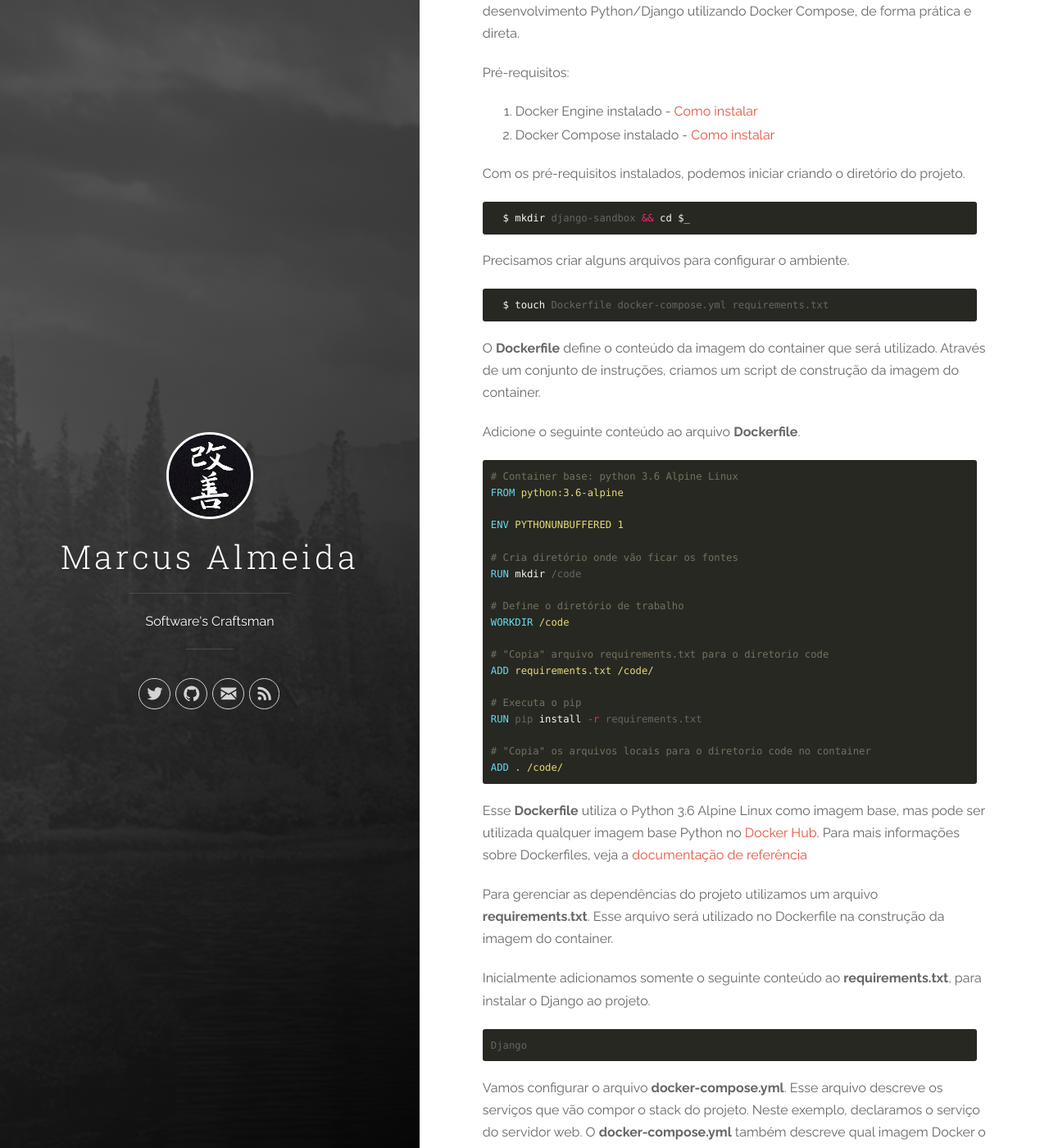
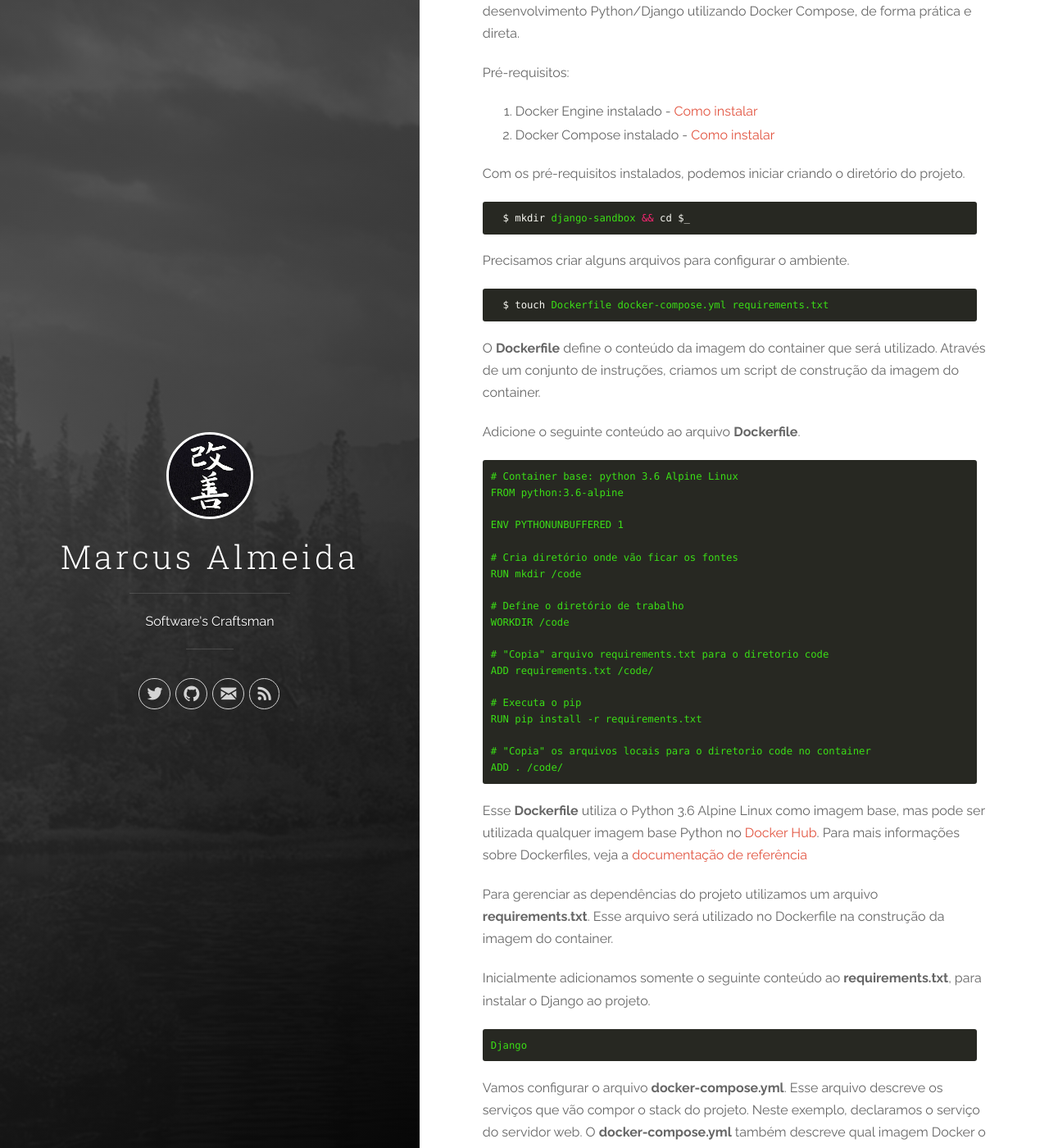
Before and after one commit to marcusalmeida/marcusalmeida.github.io, a Jekyll site: the page built from _posts/2016-08-26-desenvolvendo-com-django-docker-compose.markdown, in a window 1280 px wide and 1400 px high, scrolled down 270 px. Shown: the whole window at 82% size. Built offline with Jekyll 4.4.1, drawn with Linux system fonts in a browser that asks for light colours; nearby versions of some CDN libraries; some of the changed text lies outside the part shown.

Commit message:
Fixing highlight using rouge

```diff
--- a/_posts/2016-08-26-desenvolvendo-com-django-docker-compose.markdown
+++ b/_posts/2016-08-26-desenvolvendo-com-django-docker-compose.markdown
@@ -31,7 +31,7 @@
 
 Adicione o seguinte conteúdo ao arquivo **Dockerfile**.
 
-{% highlight docker %}
+{% highlight plaintext %}
 # Container base: python 3.6 Alpine Linux
 FROM python:3.6-alpine
 
@@ -70,7 +70,7 @@
 
 Adicione o seguinte conteúdo ao arquivo **docker-compose.yml**
 
-{% highlight yaml %}
+{% highlight plaintext %}
 version: '2'
 services:
     web:
--- a/css/monokai.css
+++ b/css/monokai.css
@@ -1,4 +1,4 @@
-.highlight pre { background-color: #272822; }
+.highlight pre { background-color: #272822; color: #3bde16; }
 .highlight .hll { background-color: #272822; }
 .highlight .c { color: #75715e } /* Comment */
 .highlight .err { color: #960050; background-color: #1e0010 } /* Error */
```
